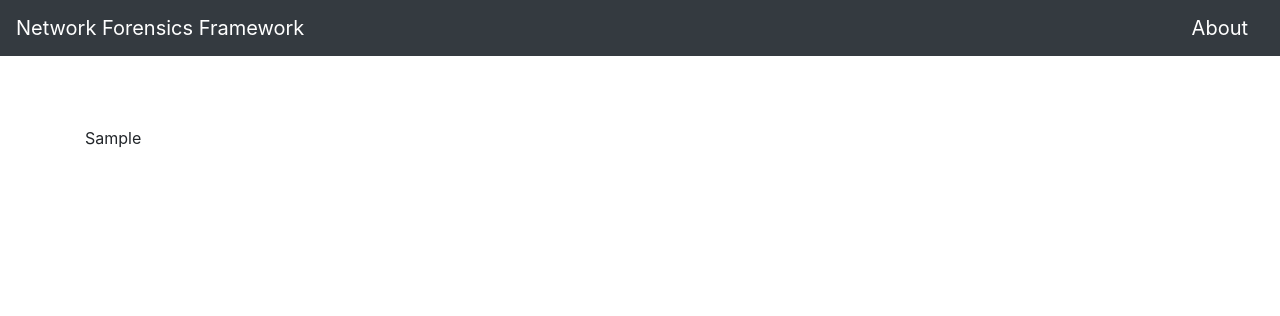
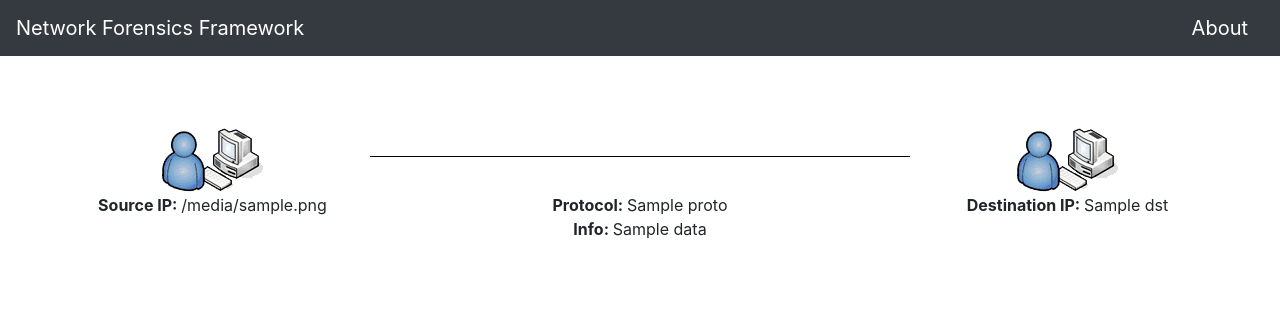
Before and after one commit to shivnshu/network-forensics-framework, a Django app: template webapp/net_forensics/templates/sessions.html in a window 1280 px wide. Shown: the top 316 px of the page. Run offline with Django 3.2, Linux system fonts and the light colour scheme; the template is opened without the code that fills it: most values are stand-ins (such as "Sample title", 1, 10 or a date in 2020); some libraries are stand-ins or nearby versions.

```diff
--- a/scripts/classifier_dns_spoofing.py
+++ b/scripts/classifier_dns_spoofing.py
@@ -3,6 +3,7 @@ from sklearn.neural_network import MLPClassifier
 from scapy.all import *
 import os
 import sys
+import pickle
 import random
 
 # Function to create dataset from the files
@@ -63,6 +64,10 @@ def main(train_dataset_location, test_dataset_location):
     # Test accuracy and print it
     test_accuracy(clf, test_dataset_location)
 
+    # Save model
+    filename = "data/dns_classifier.model"
+    pickle.dump(clf, open(filename, 'wb'))
+
 
 # Script entry point
 if __name__ == "__main__":
--- a/webapp/net_forensics/static/net_forensics/custom.css
+++ b/webapp/net_forensics/static/net_forensics/custom.css
@@ -42,6 +42,7 @@
     margin: 0;
     padding: 0;
 }
+
 .dns-connection-line {
     width: 100%;
     height: 0%;
@@ -56,3 +57,18 @@
     margin: 0;
     padding: 0;
 }
+
+.sessions-line {
+    width: 100%;
+    height: 0%;
+    border-bottom: 1px solid black;
+}
+
+.sessions-info div {
+    text-align: center;
+}
+
+.sessions-info div p {
+    margin: 0;
+    padding: 0;
+}
--- a/webapp/net_forensics/templates/dns.html
+++ b/webapp/net_forensics/templates/dns.html
@@ -25,12 +25,12 @@
         {% for response in dns_detection_dict.response %}
         <p><b>DNS Server IP: </b>{{ response.src }}</p>
         <p><b>Response IPs: </b>{{ response.answers }}</p>
-        <p><b>Category: </b>Spoofed</p>
+        <p><b>Category: </b>{{ response.prediction }}</p>
         {% endfor %}
     </div>
     <div class="col-3">
         <p><b>Domain: </b>{{ dns_detection_dict.domain }}</p>
-        <p><b>Attacker IP: </b></p>
+        <p><b>Attacker IP: </b>{{ dns_detection_dict.attacker_ip }}</p>
         <p><b>Attack Timings: </b>{{ dns_detection_dict.timestamps }}</p>
     </div>
 </div>
--- a/webapp/net_forensics/templates/sessions.html
+++ b/webapp/net_forensics/templates/sessions.html
@@ -1,7 +1,35 @@
 {% extends 'base.html' %}
+{% load staticfiles %}
 
 {% block content %}
+{% if sessions_info %}
+{% for session_info in sessions_info %}
 
-{{ sessions_info }}
+<div class="row sessions-info">
+     <div class="col-3">
+         <img src="{% static 'img/desktop.png' %}">
+     </div>
+     <div class="col-6" style="padding-top: 30px;">
+         <div class="sessions-line"></div>
+     </div>
+     <div class="col-3" >
+         <img src="{% static 'img/desktop.png' %}">
+     </div>
+</div>
 
+<div class="row sessions-info">
+    <div class="col-3">
+        <p><b>Source IP: </b>{{ session_info.src }}</p>
+    </div>
+    <div class="col-6">
+        <p><b>Protocol: </b>{{ session_info.proto }}</p>
+        <p><b>Info: </b>{{ session_info.data }} </p>
+    </div>
+    <div class="col-3">
+        <p><b>Destination IP: </b>{{ session_info.dst }}</p>
+    </div>
+</div>
+
+{% endfor %}
+{% endif %}
 {% endblock %}
--- a/webapp/net_forensics/views.py
+++ b/webapp/net_forensics/views.py
@@ -11,6 +11,7 @@ from .helper import port_scanning_analysis
 from .helper import smtp_analysis
 from .helper import dns_analysis
 from .helper import darknet_analysis
+from .helper import sessions_analysis
 
 
 def index(request):
@@ -74,8 +75,8 @@ def port_scanning(request):
 
 def sessions(request):
     uploaded_file_url = request.GET.get('uploaded_file_url', '')
-    smtp_dissections = smtp_analysis.main(uploaded_file_url.lstrip('/'))
-    return render(request, 'sessions.html', {'sessions_info': smtp_dissections})
+    sessions_info = sessions_analysis.main(uploaded_file_url.lstrip('/'))
+    return render(request, 'sessions.html', {'sessions_info': sessions_info})
 
 def about(request):
     return render(request, 'about.html')
```
Also changed, not shown: scripts/detect_dns_spoofing.py (+7 -3 lines), scripts/detect_sessions.py (added, +29 -0 lines), webapp/net_forensics/helper/dns_analysis.py (+19 -2 lines), webapp/net_forensics/helper/sessions_analysis.py (added, +11 -0 lines), 3 other files.
